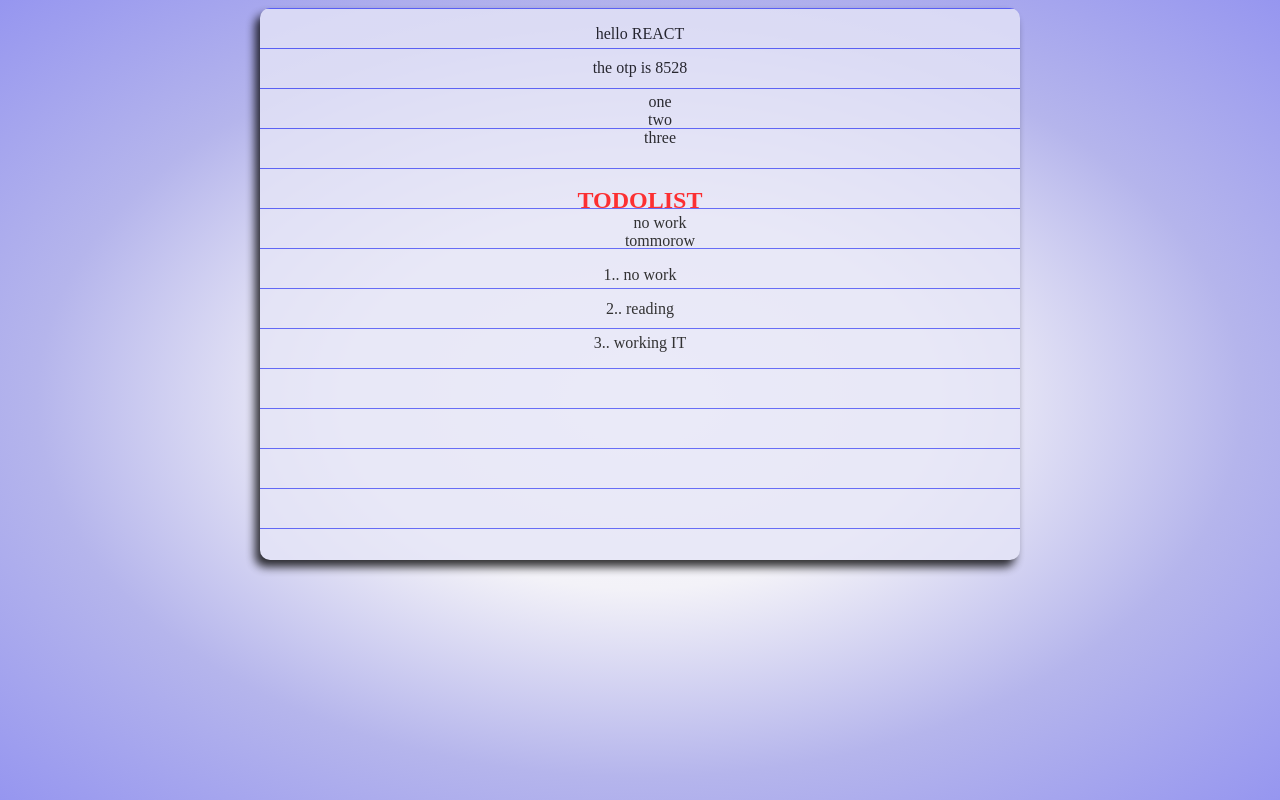
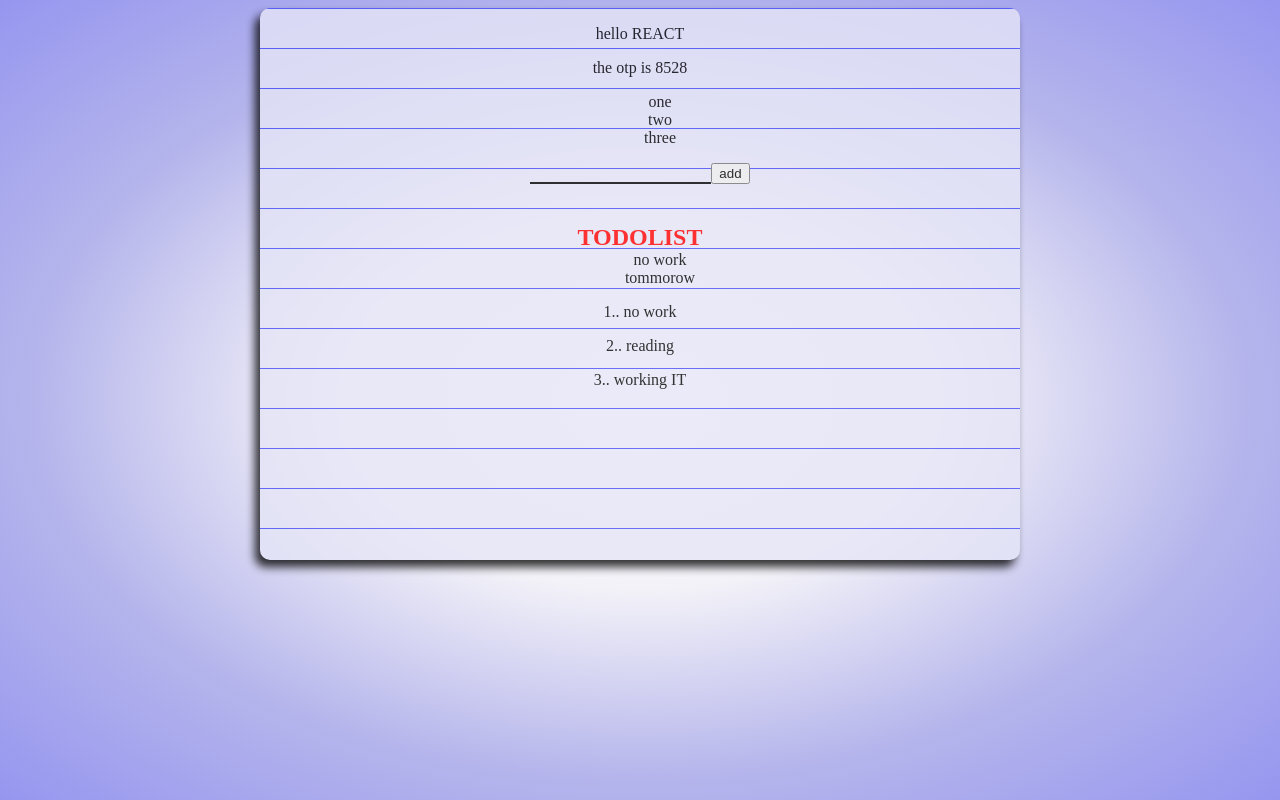
Before and after one commit to Megh200/proj2025, a React (Create React App) app in the folder FW_project/picpot/: page / in a window 1280 px wide. Built offline with nearby package versions, Linux system fonts and the light colour scheme.

Commit message:
events, props attri, functions js

```diff
--- a/FW_project/picpot/src/App.js
+++ b/FW_project/picpot/src/App.js
@@ -1,7 +1,9 @@
 import React from "react";
 
+import AddItem from "./components/additem.js";
 import Todolist from "./components/todolist.js";
 import "./App.css";
+
 
 const App = () => {
 
@@ -16,6 +18,11 @@ const App = () => {
                         {id:3, work:"working IT", td:'today', tm:'tommorow'},
     ]
 
+    const additemhandle =(newitem) =>{
+        array.push(newitem);
+        console.log(array);
+    }
+
     return(
         // only one element in return state. so <p></p> & <li></li> in one <div></div>
         <div className="container" >
@@ -26,6 +33,8 @@ const App = () => {
             <li>two</li>
             <li>three</li>
             </ul>
+
+            <AddItem onsub={additemhandle} />
 
             {/* user-made todolist tag & attribute that can be any */}
             <Todolist arr = {array} />       {/* to use javascript in these tags we have to use {} */}
--- /dev/null
+++ b/FW_project/picpot/src/components/additem.css
@@ -0,0 +1,10 @@
+form{
+    display: flex;
+    justify-content: center;
+}
+form input{
+    background-color: transparent;
+    border: none;
+    border-bottom: 2px solid black;
+
+}
--- /dev/null
+++ b/FW_project/picpot/src/components/additem.js
@@ -0,0 +1,35 @@
+import React from "react";
+import "./additem.css";
+
+const AddItem = (props) =>{
+    let entrywork = "";
+
+    const handle = (event) =>{
+        // on submitting, webpage's refreshing again nd again, to stop this we use..
+        event.preventDefault();
+
+        // new item to add in the array
+        const newitem = {id:4,work:entrywork ,td:"today"};
+        props.onsub(newitem);
+
+    };
+
+    const entryhandle = (event) =>{
+        entrywork = event.target.value;
+    }
+
+    return (
+
+        <form onSubmit={handle}>   {/* when we submit, there is an event happening, so added eventlistener  */}
+            <input type="text" onChange={entryhandle}></input>
+            {/* <input type="submit" value="add" ></input> */}
+            <button type="submit" >add</button>
+
+        </form>
+    );
+
+
+
+};
+
+export default AddItem;
```
